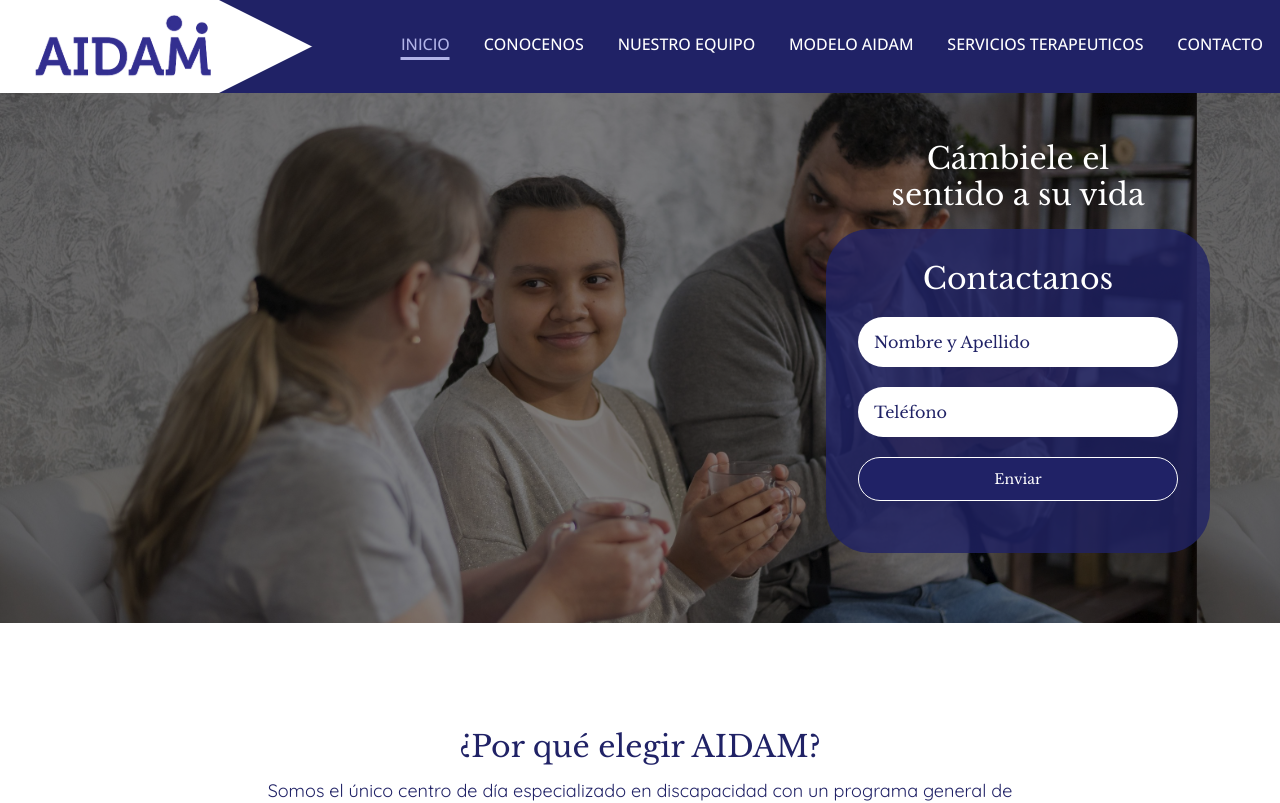
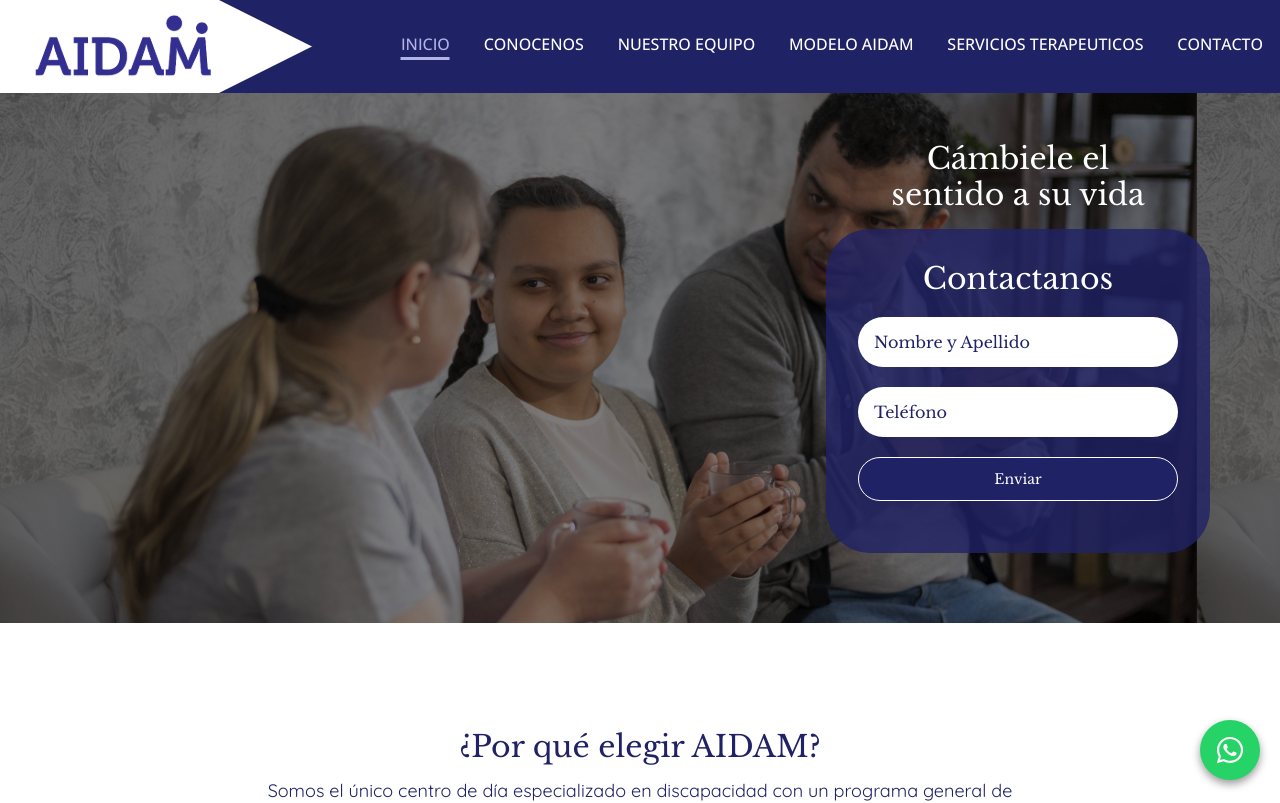
Before and after one commit to ElianRivoira/aidam-site, a Next.js app in the folder aidam-site/: page / in a window 1280 px wide. Shown: the top 803 px of the page. Built offline with nearby package versions, Linux system fonts and the light colour scheme.

Commit message:
wsp button

```diff
--- a/aidam-site/package.json
+++ b/aidam-site/package.json
@@ -15,7 +15,9 @@
     "eslint-config-next": "13.2.4",
     "next": "13.2.4",
     "react": "18.2.0",
-    "react-dom": "18.2.0"
+    "react-chat-widget": "^3.1.4",
+    "react-dom": "18.2.0",
+    "react-icons": "^4.8.0"
   },
   "devDependencies": {
     "autoprefixer": "^10.4.14",
--- a/aidam-site/src/components/Faq/index.jsx
+++ b/aidam-site/src/components/Faq/index.jsx
@@ -36,7 +36,7 @@ const questions = [
   {
     id: 6,
     question: '¿Cómo es el ingreso a un centro de día?',
-    answer: 'El proceso se inicia con un primer contacto entre el potencial asistente y el equipo interdisciplinario a los fines de conocer en detalle sus necesidades. Una vez que se acuerda el modelo terapéutico más adecuado se procede a realizar la Valoración Gerontológica Integral (VGI) para determinar el Programa de Atención Integral (PAI) personalizado.',
+    answer: 'El proceso se inicia con un primer contacto entre el potencial asistente y el equipo interdisciplinario a los fines de conocer en detalle sus necesidades. Una vez que se acuerda el modelo terapéutico más adecuado se procede a realizar la Valoración Integral (VI) para determinar el Programa de Atención Integral (PAI) personalizado.',
   },
 ];
 
--- /dev/null
+++ b/aidam-site/src/components/WhatsappButton.jsx
@@ -0,0 +1,17 @@
+import React from 'react'
+import { FaWhatsapp } from 'react-icons/fa';
+import styles from '../styles/WhatsappButton.module.css';
+
+const WhatsappButton = () => {
+  const whatsappNumber = '1234567890';
+  const url = `https://wa.me/${whatsappNumber}`;
+
+  return (
+    <a href={url} target="_blank" rel="noopener noreferrer" className={`${styles.whatsappButton}`}>
+      <FaWhatsapp className={`${styles.whatsappIcon}`} />
+    </a>
+  );
+};
+
+
+export default WhatsappButton
--- a/aidam-site/src/pages/index.jsx
+++ b/aidam-site/src/pages/index.jsx
@@ -20,6 +20,7 @@ import salidasCulturales from '@/assets/icons/Salidas-culturales.png';
 import escuelaFamilias from '@/assets/icons/Escuela-de-familias.png';
 import Item from '@/components/Item';
 import { sendEmail } from '@/services/sendEmail';
+import Whatsapp from '@/components/WhatsappButton';
 
 export default function Home() {
   const form = useRef();
@@ -208,6 +209,7 @@ export default function Home() {
         <Faq />
         <MakeConsult />
         <Footer />
+        <Whatsapp />
       </main>
     </>
   );
--- /dev/null
+++ b/aidam-site/src/styles/WhatsappButton.module.css
@@ -0,0 +1,23 @@
+.whatsappButton {
+  position: fixed;
+  bottom: 20px;
+  right: 20px;
+  background-color: #25D366;
+  color: white;
+  border-radius: 50%;
+  width: 60px;
+  height: 60px;
+  display: flex;
+  justify-content: center;
+  align-items: center;
+  box-shadow: 0px 4px 8px rgba(0, 0, 0, 0.4);
+  transition: transform 0.3s;
+}
+
+.whatsappButton:hover {
+  transform: scale(1.1);
+}
+
+.whatsappIcon {
+  font-size: 30px;
+}
```
Also changed, not shown: 1 other file (tests, documents, lock files or other folders).
